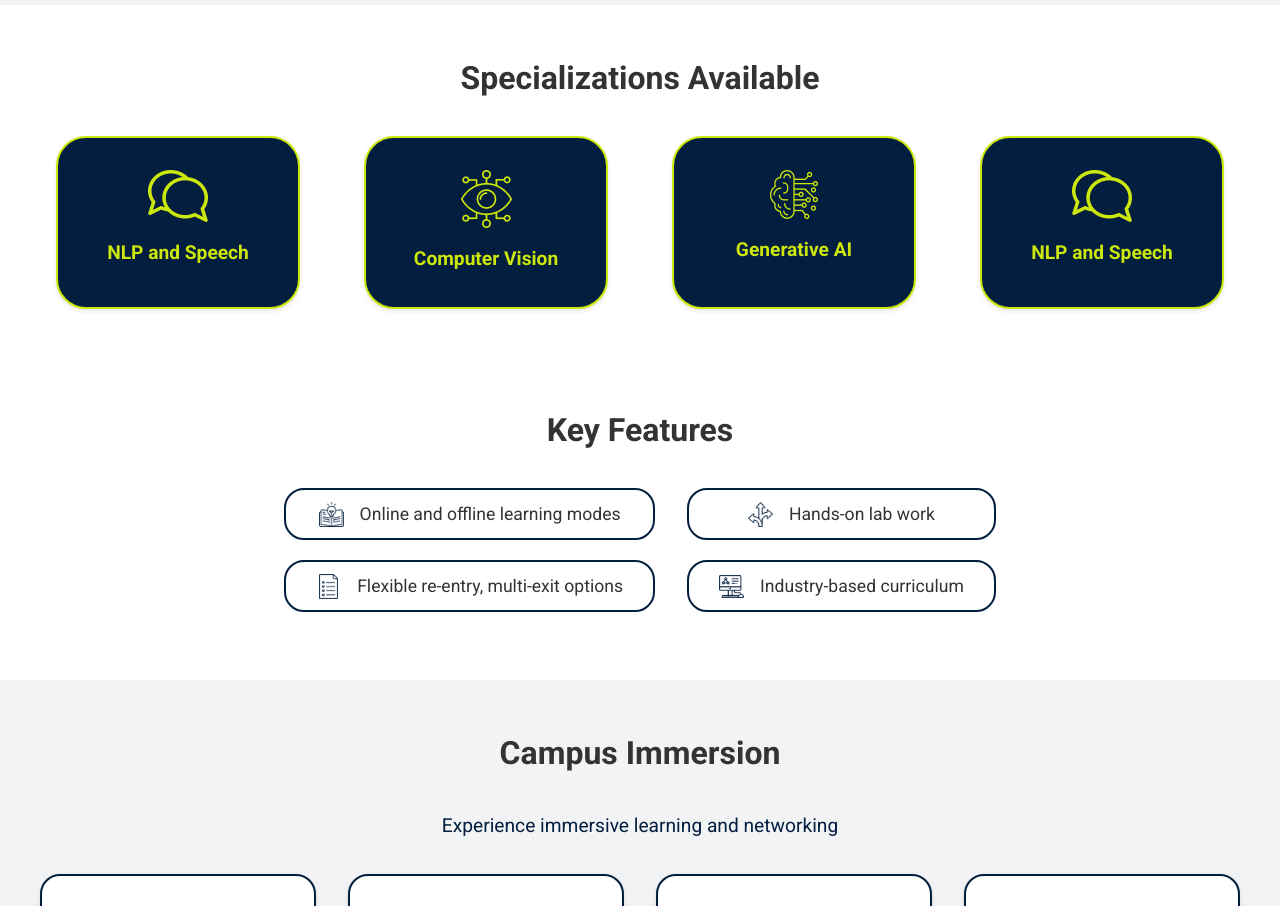
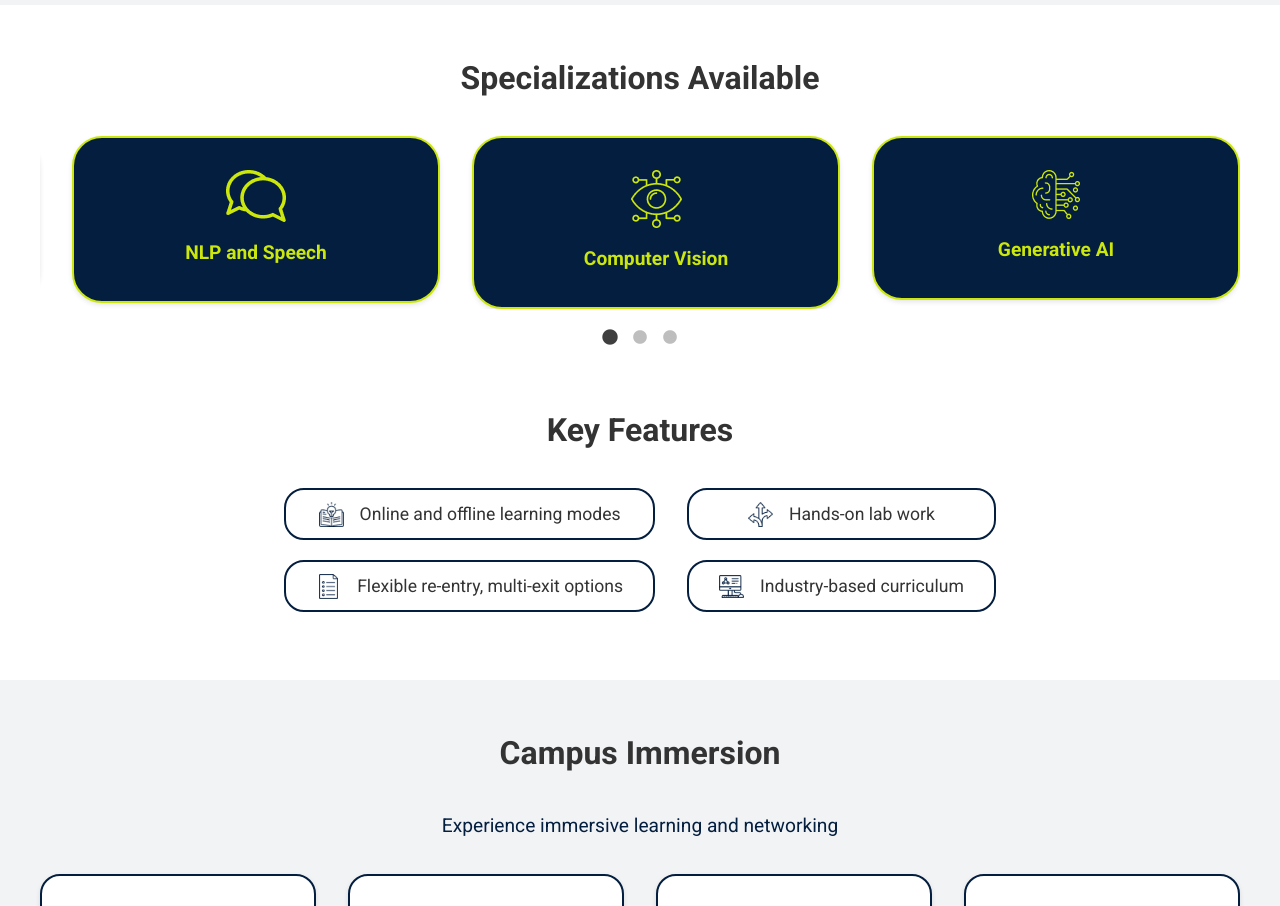
Before and after one commit to Velocity-IIITDWD/iiitdwd.ac.in, a Next.js app: page /online in a window 1280 px wide. Shown: the part 2080-2986 px from the top of the page. Built offline with nearby package versions, Linux system fonts and the light colour scheme.

Commit message:
fix: carousel in /online

```diff
--- a/app/online/index.css
+++ b/app/online/index.css
@@ -1,4 +1,4 @@
-@import url("https://fonts.googleapis.com/css2?family=Roboto:ital,wght@0,100;0,300;0,400;0,500;0,700;0,900;1,100;1,300;1,400;1,500;1,700;1,900&display=swap");
+@import url('https://fonts.googleapis.com/css2?family=Roboto:ital,wght@0,100;0,300;0,400;0,500;0,700;0,900;1,100;1,300;1,400;1,500;1,700;1,900&display=swap');
 
 /* Reset and base styles */
 * {
@@ -9,7 +9,7 @@
 
 body {
   /* font-family: Arial, sans-serif; */
-  font-family: "Roboto", sans-serif;
+  font-family: 'Roboto', sans-serif;
   line-height: 1.6;
   color: #333;
 }
@@ -342,7 +342,7 @@ header {
 /* Stats Content */
 .stats-content {
   position: relative;
-  background: url("/images/Bg-stats.png") no-repeat center center,
+  background: url('/images/Bg-stats.png') no-repeat center center,
     linear-gradient(90deg, #041e3f 64.02%, #7a8b99 114.9%);
   /* Background image + gradient */
   background-size: cover;
@@ -446,9 +446,11 @@ header {
   margin-bottom: 2rem;
 }
 
+.my-carousel .slick-slide {
+  padding: 0 1rem;
+}
+
 .spec-grid {
-    display: grid;
-    grid-template-columns: repeat(auto-fit, minmax(250px, 1fr)); /* Dynamic columns for grid */
   gap: 2rem;
   margin-top: 2rem;
 }
@@ -704,7 +706,7 @@ header {
 
 /* Footer Section */
 .footer {
-  background: url("/images/footer-bg.png"),
+  background: url('/images/footer-bg.png'),
     linear-gradient(90deg, #041e3f 51.65%, #7a8b99 133.09%);
   background-size: cover;
   background-position: center center;
--- a/app/online/page.tsx
+++ b/app/online/page.tsx
@@ -1,31 +1,40 @@
 'use client';
 import React, { useEffect, useRef } from 'react';
-import Image from 'next/image';
+import 'slick-carousel/slick/slick.css';
+import 'slick-carousel/slick/slick-theme.css';
+import Slider from 'react-slick';
 import './index.css';
 
 const Online = () => {
   const enquireFunction = () => {
     alert('Thank you for your interest! We will get back to you soon.');
   };
+  const settings = {
+    dots: true,
+    infinite: true,
+    speed: 500,
+    slidesToShow: 3,
+    slidesToScroll: 1,
+    focusOnSelect: true,
+    responsive: [
+      {
+        breakpoint: 768,
+        settings: {
+          slidesToShow: 1,
+          slidesToScroll: 1,
+        },
+      },
+    ],
+  };
   const hamburgerRef = useRef<HTMLDivElement | null>(null);
   const navLinksRef = useRef<HTMLUListElement | null>(null);
   useEffect(() => {
-    // JavaScript to toggle the menu when hamburger icon is clicked
-    // const hamburger = document.getElementById('hamburger');
-    // const navLinks = document.querySelector('.nav-links');
-    // hamburger?.addEventListener('click', () => {
-    //   navLinks?.classList.toggle('active');
-    // });
-
     const cb = () => {
-      console.log('bbbbbbb')
       navLinksRef.current?.classList.toggle('active');
     };
 
-    if(hamburgerRef.current && navLinksRef.current) {
+    if (hamburgerRef.current && navLinksRef.current) {
       hamburgerRef.current.addEventListener('click', cb);
-    } else {
-      console.log('a: ', navLinksRef.current, hamburgerRef.current);
     }
 
     return () => hamburgerRef.current?.removeEventListener('click', cb);
@@ -35,7 +44,11 @@ const Online = () => {
       <header>
         <nav className="top-nav">
           <div className="logo">
-            <img src="/images/Logo.png" className='h-full' alt="IIIT Dharwad Logo" />
+            <img
+              src="/images/Logo.png"
+              className="h-full"
+              alt="IIIT Dharwad Logo"
+            />
           </div>
           <ul className="nav-links" ref={navLinksRef}>
             <li>
@@ -213,7 +226,7 @@ const Online = () => {
         <section className="specializations" id="electives">
           <div className="specializations-container">
             <h2 className="section-heading">Specializations Available</h2>
-            <div className="spec-grid my-carousel">
+            <Slider {...settings} className="spec-grid my-carousel">
               <div className="spec-item">
                 <div className="spec-slide-item">
                   <img
@@ -244,17 +257,7 @@ const Online = () => {
                   <h3>Generative AI</h3>
                 </div>
               </div>
-              <div className="spec-item">
-                <div className="spec-slide-item">
-                  <img
-                    className="spec-Image"
-                    src="/images/message.png"
-                    alt="Open publication icon"
-                  />
-                  <h3>NLP and Speech</h3>
-                </div>
-              </div>
-            </div>
+            </Slider>
           </div>
         </section>
         {/* <!-- specializations  --> */}
--- a/package.json
+++ b/package.json
@@ -31,6 +31,8 @@
     "react-chartjs-2": "^5.2.0",
     "react-dom": "^18.3.1",
     "react-icons": "^5.3.0",
+    "react-slick": "^0.30.2",
+    "slick-carousel": "^1.8.1",
     "styled-components": "^6.1.13",
     "tailwind-merge": "^2.5.4",
     "tailwindcss-animate": "^1.0.7"
@@ -39,6 +41,7 @@
     "@types/node": "22.7.6",
     "@types/react": "18.3.11",
     "@types/react-dom": "^18",
+    "@types/react-slick": "^0.23.13",
     "eslint": "^8.0.0",
     "eslint-config-next": "14.2.15",
     "next-sitemap": "^4.2.3",
```
Also changed, not shown: 1 other file (tests, documents, lock files or other folders). Lines whose indentation alone changed are shown as unchanged.
